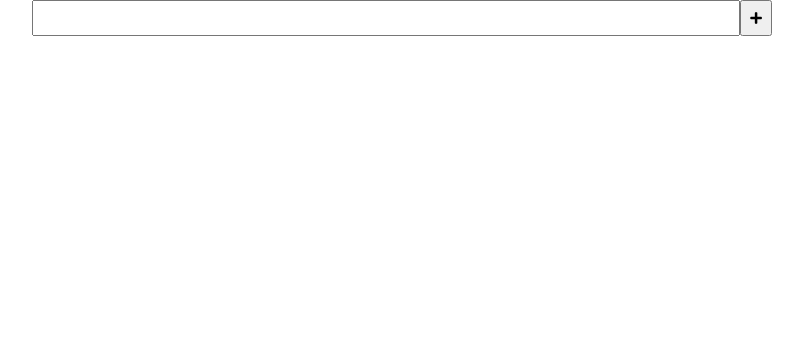
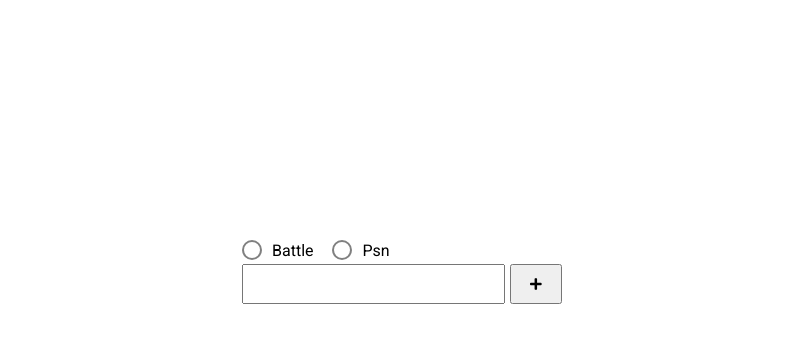
Before and after one commit to MelvinMelen/APIWARZONE, a plain HTML site: page index.html in a window 1280 px wide. Shown: the whole page, without its empty margins (238-1041 px from the left). Drawn offline with Linux system fonts and the light colour scheme; a web font is replaced by a local one.

Commit message:
Fixed radio buttons

```diff
--- a/code.js
+++ b/code.js
@@ -4,12 +4,17 @@ let output = document.querySelector("[data-output]");
 document.querySelector("[data-name-box]").addEventListener("submit", (event) => {
   event.preventDefault();
   let playerInput = document.querySelector("[data-name-input]").value;
- let playerName =  playerInput.replace("#", "%2523");
-  presentUserStats(playerName);
+  let playerName =  playerInput.replace("#", "%2523");
+  let platform = document.getElementsByName("platform");
+  presentUserStats(playerName, platform);
 })
 // M33L%25232684 M33L#2684
-function presentUserStats(playerName) {
-    fetch("https://call-of-duty-modern-warfare.p.rapidapi.com/warzone/" + playerName + "/battle", {
+function presentUserStats(playerName, platform) {
+	for(let i = 0; i < 2; i++){
+		if(platform[i].checked){
+			console.log(platform[i].value)
+		}
+		fetch("https://call-of-duty-modern-warfare.p.rapidapi.com/warzone/" + playerName + "/"+platform[i].value, {
 	"method": "GET",
 	"headers": {
 		"x-rapidapi-key": "6bbf769455msh9e00165a14552adp1589fejsne12384413e18",
@@ -18,8 +23,9 @@ function presentUserStats(playerName) {
 })
 .then(response => response.json())
 .then ( (data) => {
+	document.querySelector("[data-output]").innerHTML = "";
 	console.log(data);
-	output.append(userStatsBr(data.br.kills));
+	output.append(userStatsBr(data.br.kills, data.br.deaths));
 })
 .catch(err => {
 	console.error(err);
@@ -27,8 +33,11 @@ function presentUserStats(playerName) {
 
 
 }
+	}
 
-function userStatsBr(kills){
+
+
+function userStatsBr(kills, deaths){
 	let userStatsContainer = document.createElement("div");
 	userStatsContainer.classList.add("user-stats-container-br");
 	let titel = document.createElement("h2");
@@ -37,12 +46,14 @@ function userStatsBr(kills){
 
 	let userKillStats = document.createElement("div");
 	console.log(kills);
-	userKillStats.innerText = "Kills: "+kills;
+	userKillStats.innerText = "Kills: " + kills;
 	console.log(userKillStats);
 	userStatsContainer.append(userKillStats);
 
-	let userDeatStats = document.createElement("div");
-	userDeathStats.innerText = "Deats: "+deaths;
+	let userDeathStats = document.createElement("div");
+	console.log(deaths);
+	userDeathStats.innerText = "Deaths: " + deaths;
+	userStatsContainer.append(userDeathStats);
 
 	return userStatsContainer;
 }
--- a/index.html
+++ b/index.html
@@ -15,12 +15,39 @@
     <title>Warzone API</title>
   </head>
   <body>
-    <form class="nameBox" data-name-box>
-      <input type="text" class="nameInput" data-name-input />
-
-      <button class="nameButton">
-        <i class="fas fa-plus"></i>
-      </button>
+    <form class="input-container" data-name-box>
+      <div>
+        <label for="battle" class="radio">
+          <input
+            type="radio"
+            name="platform"
+            id="battle"
+            value="battle"
+            class="radio-input"
+          />
+          <div class="radio-radio"></div>
+          <!-- virtual element from css -->
+          Battle
+        </label>
+        <label for="psn" class="radio">
+          <input
+            type="radio"
+            name="platform"
+            id="psn"
+            value="psn"
+            class="radio-input"
+          />
+          <div class="radio-radio"></div>
+          <!-- virtual element from css -->
+          Psn
+        </label>
+      </div>
+      <div class="input">
+        <input type="text" class="name-input" data-name-input />
+        <button class="name-button">
+          <i class="fas fa-plus"></i>
+        </button>
+      </div>
     </form>
     <div class="output" data-output></div>
   </body>
--- a/style.css
+++ b/style.css
@@ -1,5 +1,5 @@
-@import url("https://fonts.googleapis.com/css2?family=Freckle+Face&display=swap");
-/* font-family: 'Freckle Face', cursive;*/
+@import url("https://fonts.googleapis.com/css2?family=Roboto&display=swap");
+/* font-family: 'Roboto', sans-serif; */
 
 * {
   padding: 0;
@@ -7,47 +7,74 @@
   text-decoration: none;
 
   font-size: rem 1.6;
-  font-family: "Freckle Face", cursive;
+  font-family: "Roboto", sans-serif;
 }
 
 body {
+  display: flex;
+  flex-direction: column;
 }
 
-.nameBox {
+/* Customize form container for input */
+.input-container {
   grid-column: 2;
   grid-row: 2;
 
   display: flex;
+  flex-direction: column;
   justify-content: center;
+
+  align-self: center;
+  margin-top: 15rem;
+  width: 25vw;
 }
 
-.nameInput {
-  width: 55%;
-  height: 2rem;
+/* radio input, hide default button, ccustomize new check box */
+.radio {
+  display: inline-flex;
+  align-items: center;
+  cursor: pointer;
+
+  margin-right: 15px;
+}
+.radio-input {
+  display: none;
+}
+.radio-radio {
+  width: 1.25rem;
+  height: 1.25rem;
+  border: solid 2px grey;
+  border-radius: 50%;
+  margin-right: 10px;
+  box-sizing: border-box; /*make sure padding works properly*/
+  padding: 2px;
+}
+.radio-radio::after {
+  content: "";
+  width: 100%;
+  height: 100%;
+  display: block;
+  background: grey;
+  border-radius: 50%;
+
+  transform: scale(0); /*Sets a two way transformation*/
+  transition: transform 0.15s; /*Add transition to transformation*/
+}
+.radio-input:checked + .radio-radio::after {
+  transform: scale(1);
 }
 
-.nameButton {
-  width: 2rem;
+/* Customize name input  */
+.input {
+  display: inline-flex;
 }
-
-.output {
-  display: grid;
-  grid-template-columns: 1fr 1fr 1fr;
-  grid-template-rows: 1fr 1fr;
+.name-input {
+  font-size: 1rem;
+  width: 25vw;
+  height: 2.25rem;
+  margin-right: 5px;
 }
-
-.user-stats-container-br {
-  grid-column: 1;
-
-  display: flex;
-  flex-direction: column;
-
-  margin: 2rem;
-  padding: 1rem;
-  border: 0.5rem black solid;
-  border-radius: 20px;
+.name-button {
+  width: 5vw;
+  cursor: pointer;
 }
-.user-stats-container-br h2 {
-  align-self: center;
-  padding-bottom: 1rem;
-}
```
